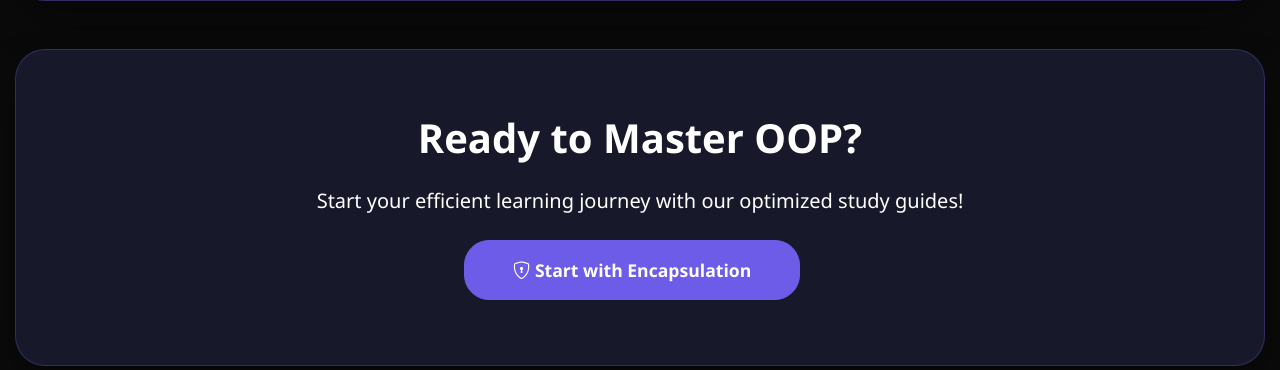
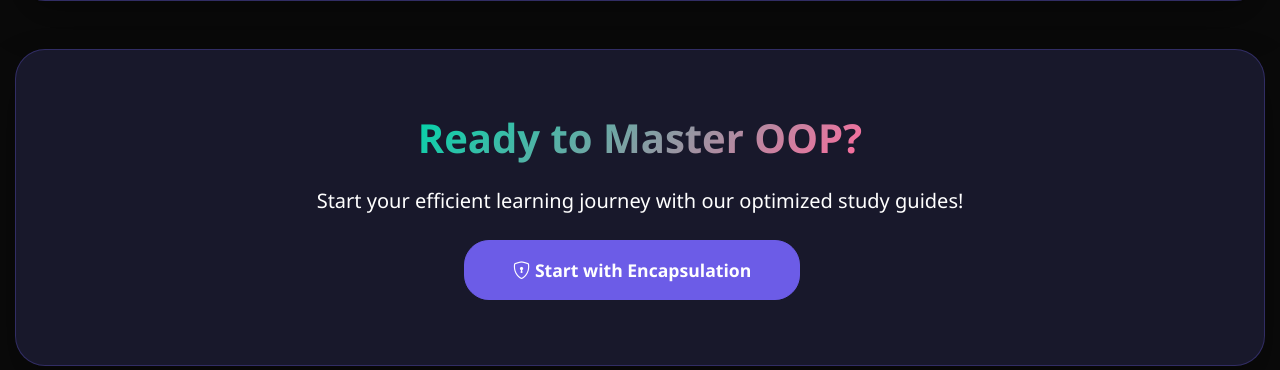
Before and after one commit to johnmikx/oop_cmpe103_learning_platform, a Flask app: page / in a window 1280 px wide. Shown: the part 2385-2755 px from the top of the page. Run offline with Flask 3, Linux system fonts and the light colour scheme.

Commit message:
style: gradient text for cta section

```diff
--- a/templates/index.html
+++ b/templates/index.html
@@ -442,7 +442,9 @@
         </section>
 
         <section class="cta-section">
-            <h2 class="display-6 fw-bold mb-4">Ready to Master OOP?</h2>
+            <h2 class="display-6 fw-bold mb-4">
+                <span class="gradient-text">Ready to Master OOP?</span>
+            </h2>
             <p class="lead mb-4">Start your efficient learning journey with our optimized study guides!</p>
             <a href="/encapsulation-guide" class="btn btn-primary btn-lg me-3">
                 <i class="bi bi-shield-lock"></i> Start with Encapsulation
```
